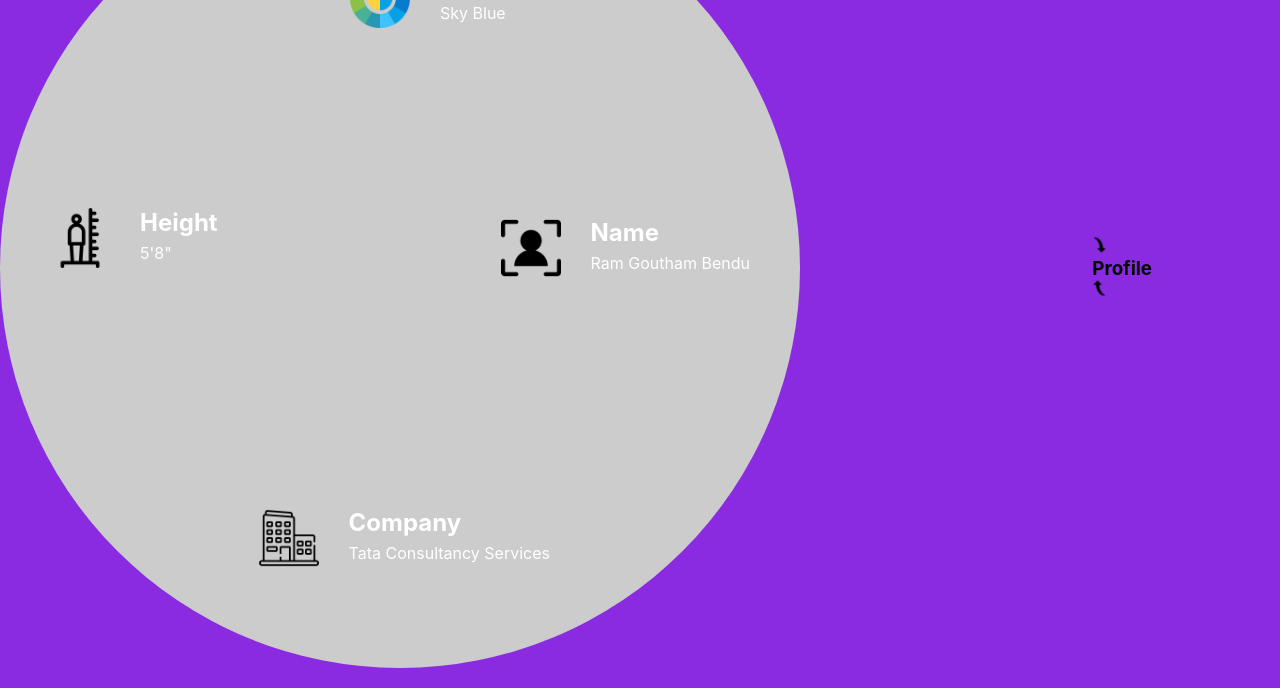
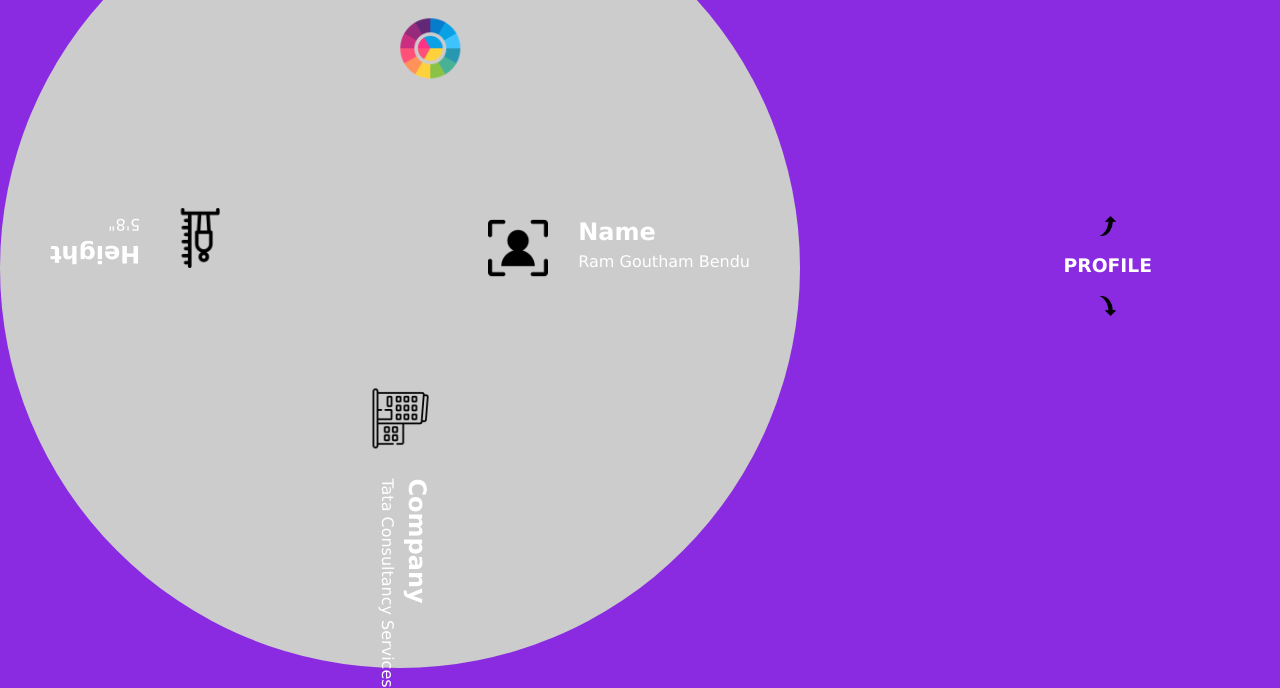
Before and after one commit to Ram-Goutham/Project1, a plain HTML site: page index.html in a window 1280 px wide. Shown: the part 132-820 px from the top of the page. Drawn offline with Linux system fonts and the light colour scheme.

Commit message:
--- Auto-Git Commit ---

```diff
--- a/index.html
+++ b/index.html
@@ -32,7 +32,9 @@
     </header>
     <main>
         <div class="information">
-            <div class="circle">
+            <div class="overlay"></div>
+            <div id="circle">
+
                 <!-- camera processor display battery -->
                 <div class="feature one">
                     <img src="person.png" alt="">
@@ -66,7 +68,7 @@
         </div>
         <div class="controls">
             <img src="arrow.png" alt="" id="upBtn">
-            <h3>Profile</h3>
+            <h3>PROFILE</h3>
             <img src="arrow.png" alt="" id="downBtn">
         </div>
 
@@ -74,5 +76,24 @@
     <footer>
 
     </footer>
+    <script>
+        let circle = document.getElementById("circle");
+        let upBtn = document.getElementById("upBtn");
+        let downBtn = document.getElementById("downBtn");
+        let rotateValue = circle.style.transform;
+        let rotateSum;
+
+        upBtn.onclick = function(){
+            circle.style.transform = rotateValue + "rotate(-90deg)";
+            rotateValue = circle.style.transform;
+
+        }
+        downBtn.onclick = function(){
+            circle.style.transform = rotateValue + "rotate(90deg)";
+            rotateValue = circle.style.transform;
+        }
+
+
+    </script>
 </body>
 </html>
--- a/project1.css
+++ b/project1.css
@@ -4,7 +4,7 @@
     padding: 0;
     text-decoration: none;
     list-style-type: none;
-    font-family:-apple-system, BlinkMacSystemFont, 'Segoe UI', Roboto, Oxygen, Ubuntu, Cantarell, 'Open Sans', 'Helvetica Neue', sans-serif;
+    font-family: Verdana, Geneva, Tahoma, sans-serif;
 }
 body{
     background-color: blueviolet;
@@ -55,7 +55,7 @@ header{
     left: 0;
     transform: translateY(-50%);
 }
-.circle{
+#circle{
     width: 800px;
     height: 800px;
     position: absolute;
@@ -63,7 +63,8 @@ header{
     left: 0;
     border-radius: 50%;
     background-color: #ccc;
-
+    transform: rotate(0deg);
+    transition: 1s;
 }
 .feature img{
     width: 60px;
@@ -82,36 +83,42 @@ header{
 .one{
     top:350px;
     right: 50px;
+
 }
 .two{
     top:100px;
     left:350px;
+    transform: rotate(-90deg);
 }
 .three{
     bottom: 400px;
     left: 50px;
+    transform: rotate(-180deg);
 }
 .four{
     bottom:100px;
     right: 250px;
+    transform: rotate(-270deg);
 }
 .controls{
     position: absolute;
     right: 10%;
     top:50%;
     transform: translateY(-50%);
-
+    text-align: center;
 }
 .controls h3{
-
+    margin: 15px 0;
+    color: white;
 }
 
 #upBtn{
-    width: 15px;
+    width: 20px;
     cursor: pointer;
+    transform: rotateX(180deg);
 }
 #downBtn{
-    width: 15px;
+    width: 20px;
     cursor: pointer;
-    transform: rotate(180deg);
+    margin-top: 5px;
 }
```
